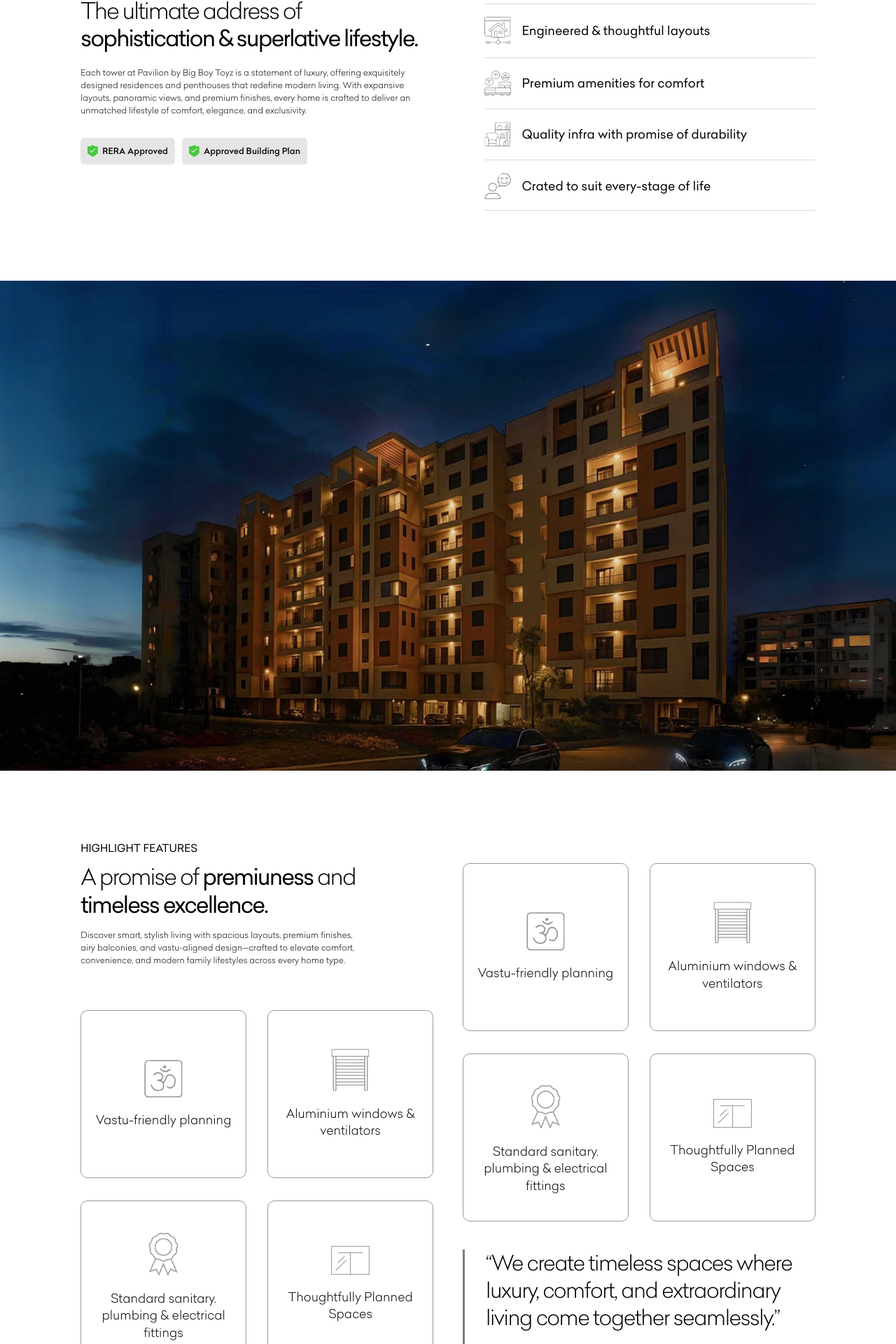
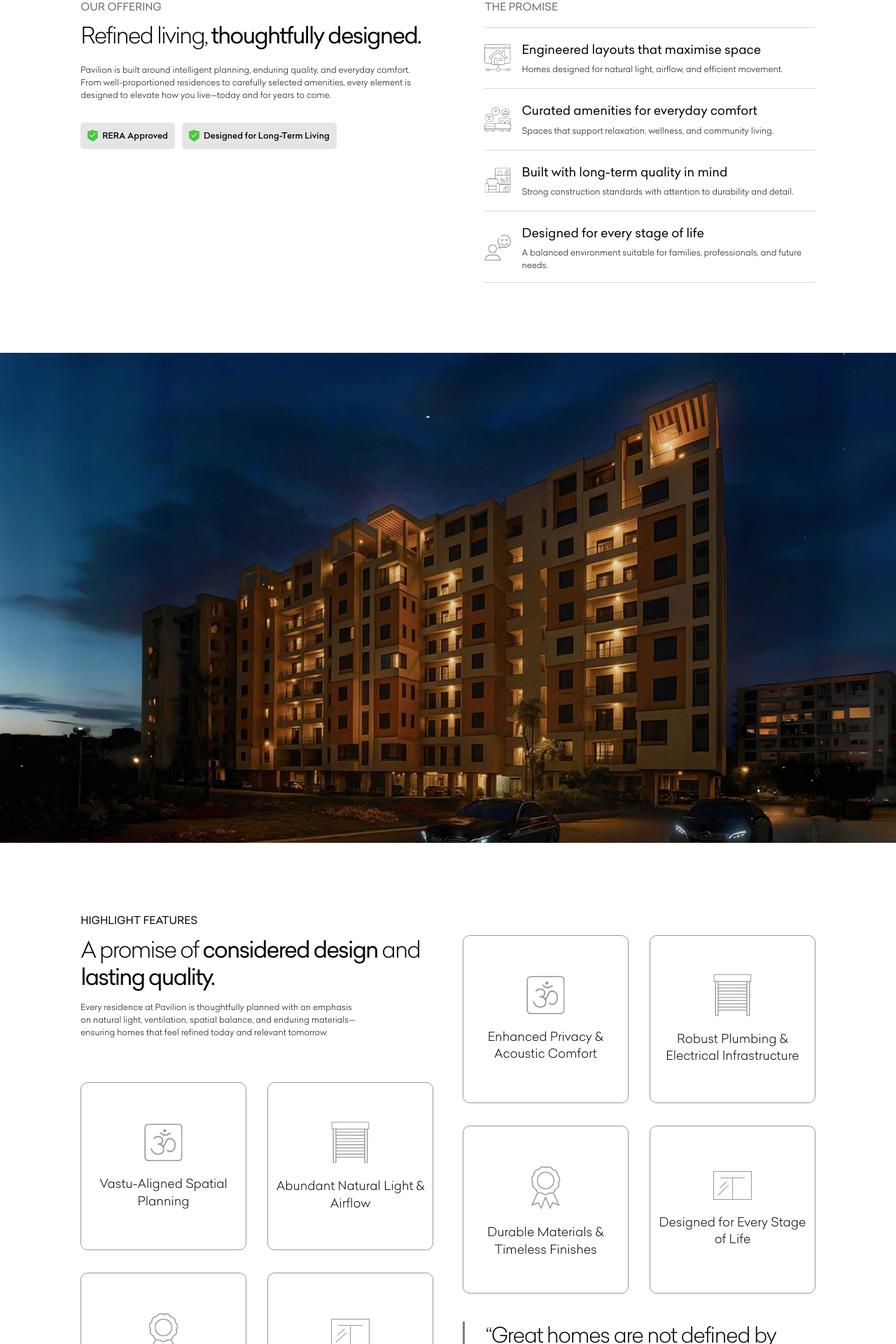
Before and after one commit to MihirBairagi/BBTRealty, a Next.js app: page /detail-page in a window 1280 px wide. Shown: the part 848-2768 px from the top of the page at 70% size. Built offline with nearby package versions, Linux system fonts and the light colour scheme.

Commit message:
content updated

```diff
--- a/Components/DetailPage/OfferingSection/OfferingSection.jsx
+++ b/Components/DetailPage/OfferingSection/OfferingSection.jsx
@@ -191,9 +191,9 @@ function OfferingSection() {
             >
                 <div className="text-box lg:w-[47%]">
                         <p className='max-[1023px]:text-[1.5rem] f-22 uppercase mb-[1rem] lg:text-[#6C6C6C]' >OUR OFFERING</p>
-                        <h2 className='font-[300] leading-[1.2] tracking-[-0.2rem]' >The ultimate address of <strong>sophistication &  superlative lifestyle.</strong></h2>
+                        <h2 className='font-[300] leading-[1.2] tracking-[-0.2rem]' >Refined living, <strong>thoughtfully designed.</strong></h2>
 
-                        <p className='para mt-[2rem]' >Each tower at Pavilion by Big Boy Toyz is a statement of luxury, offering exquisitely designed residences and penthouses that redefine modern living. With expansive layouts, panoramic views, and premium finishes, every home is crafted to deliver an unmatched lifestyle of comfort, elegance, and exclusivity.</p>
+                        <p className='para mt-[2rem]' >Pavilion is built around intelligent planning, enduring quality, and everyday comfort. From well-proportioned residences to carefully selected amenities, every element is designed to elevate how you live—today and for years to come.</p>
 
                         <div className="items-center flex mt-[2rem] lg:mt-[3rem]">
                             <div className="flex items-center bg-[#E5E5E5] p-[1rem] rounded-[0.5rem] 3xl:-[1.4rem] mr-[1rem] 3xl:mr-[2rem]">
@@ -202,7 +202,7 @@ function OfferingSection() {
                             </div>
                             <div className="flex items-center bg-[#E5E5E5] p-[1rem] rounded-[0.5rem]">
                                 <img className='mr-[0.6rem] w-[1.6rem] lg:w-[1.5rem] 3xl:w-[2.2rem]' src="/images/a-intro-green-check.png" alt="" />
-                                <p className='max-[1023px]:text-[1.15rem] para lg:font-[500]' >Approved Building Plan</p>
+                                <p className='max-[1023px]:text-[1.15rem] para lg:font-[500]' >Designed for Long-Term Living</p>
                             </div>
                         </div>
                 </div>
@@ -210,20 +210,32 @@ function OfferingSection() {
                         <p className='max-[1023px]:text-[1.5rem] f-22 uppercase mb-[1rem] lg:text-[#6C6C6C]' >The Promise</p>
                         <ul>
                             <li className='flex items-center mt-[1.2rem] pt-[1.2rem] lg:pt-[1.5rem] lg:mt-[1.5rem] border-t last:border-b last:pb-[1.5rem] border-[#D9D9D9] xl:pt-[1.8rem] xl:mt-[1.8rem] 3xl:pt-[2.2rem] 3xl:mt-[2.2rem]' >
-                                <img className='mr-[1.5rem] w-[4rem] lg:w-[3.5rem] object-contain xl:w-[3.8rem] 3xl:w-[5rem] 3xl:mr-[2.5rem]' src="/images/cd-offer-1.png" alt="" />
-                                <p className='max-[1023px]:text-[1.7rem] f-26 font-medium lg:font-[400]' >Engineered & thoughtful layouts</p>
+                                    <img className='mr-[1.5rem] w-[4rem] lg:w-[3.5rem] object-contain xl:w-[3.8rem] 3xl:w-[5rem] 3xl:mr-[2.5rem]' src="/images/cd-offer-1.png" alt="" />
+                                    <div className="text">
+                                        <p className='max-[1023px]:text-[1.7rem] f-26 font-medium lg:font-[400]' >Engineered layouts that maximise space</p>
+                                        <p className='para mt-[0.6rem]' > Homes designed for natural light, airflow, and efficient movement.</p>
+                                    </div>
                             </li>
                              <li className='flex items-center mt-[1.2rem] pt-[1.2rem] lg:pt-[1.5rem] lg:mt-[1.5rem] border-t last:border-b last:pb-[1.5rem] border-[#D9D9D9] xl:pt-[1.8rem] xl:mt-[1.8rem] 3xl:pt-[2.2rem] 3xl:mt-[2.2rem]' >
-                                <img className='mr-[1.5rem] w-[4rem] lg:w-[3.5rem] object-contain xl:w-[3.8rem] 3xl:w-[5rem] 3xl:mr-[2.5rem]' src="/images/cd-offer-2.png" alt="" />
-                                <p className='max-[1023px]:text-[1.7rem] f-26 font-medium lg:font-[400]' >Premium amenities for comfort</p>
+                                    <img className='mr-[1.5rem] w-[4rem] lg:w-[3.5rem] object-contain xl:w-[3.8rem] 3xl:w-[5rem] 3xl:mr-[2.5rem]' src="/images/cd-offer-2.png" alt="" />
+                                    <div className="text">
+                                        <p className='max-[1023px]:text-[1.7rem] f-26 font-medium lg:font-[400]' >Curated amenities for everyday comfort</p>
+                                        <p className='para mt-[0.6rem]' >  Spaces that support relaxation, wellness, and community living.</p>
+                                    </div>
                             </li>
                              <li className='flex items-center mt-[1.2rem] pt-[1.2rem] lg:pt-[1.5rem] lg:mt-[1.5rem] border-t last:border-b last:pb-[1.5rem] border-[#D9D9D9] xl:pt-[1.8rem] xl:mt-[1.8rem] 3xl:pt-[2.2rem] 3xl:mt-[2.2rem]' >
-                                <img className='mr-[1.5rem] w-[4rem] lg:w-[3.5rem] object-contain xl:w-[3.8rem] 3xl:w-[5rem] 3xl:mr-[2.5rem]' src="/images/cd-offer-3.png" alt="" />
-                                <p className='max-[1023px]:text-[1.7rem] f-26 font-medium lg:font-[400]' >Quality infra with promise of durability</p>
+                                    <img className='mr-[1.5rem] w-[4rem] lg:w-[3.5rem] object-contain xl:w-[3.8rem] 3xl:w-[5rem] 3xl:mr-[2.5rem]' src="/images/cd-offer-3.png" alt="" />
+                                    <div className="text">
+                                        <p className='max-[1023px]:text-[1.7rem] f-26 font-medium lg:font-[400]' >Built with long-term quality in mind</p>
+                                        <p className='para mt-[0.6rem]' >Strong construction standards with attention to durability and detail.</p>
+                                    </div>
                             </li>
                              <li className='flex items-center mt-[1.2rem] pt-[1.2rem] lg:pt-[1.5rem] lg:mt-[1.5rem] border-t last:border-b last:pb-[1.5rem] border-[#D9D9D9] xl:pt-[1.8rem] xl:mt-[1.8rem] 3xl:pt-[2.2rem] 3xl:mt-[2.2rem]' >
-                                <img className='mr-[1.5rem] w-[4rem] lg:w-[3.5rem] object-contain xl:w-[3.8rem] 3xl:w-[5rem] 3xl:mr-[2.5rem]' src="/images/cd-offer-4.png" alt="" />
-                                <p className='max-[1023px]:text-[1.7rem] f-26 font-medium lg:font-[400]' >Crated to suit every-stage of life</p>
+                                    <img className='mr-[1.5rem] w-[4rem] lg:w-[3.5rem] object-contain xl:w-[3.8rem] 3xl:w-[5rem] 3xl:mr-[2.5rem]' src="/images/cd-offer-4.png" alt="" />
+                                    <div className="text">
+                                        <p className='max-[1023px]:text-[1.7rem] f-26 font-medium lg:font-[400]' >Designed for every stage of life</p>
+                                        <p className='para mt-[0.6rem]' > A balanced environment suitable for families, professionals, and future needs.</p>
+                                    </div>
                             </li>
                         </ul>
 
@@ -246,25 +258,25 @@ function OfferingSection() {
             <div className="flex flex-wrap lg:justify-between">
                 <div className="lg:w-[48%]">
                     <p className='max-[1023px]:text-[1.5rem] f-22 uppercase mb-[1rem]' >HIGHLIGHT FEATURES</p>
-                    <h2 className='font-[300] leading-[1.2] tracking-[-0.2rem] mb-[1.5rem]' >A promise of <strong>premiuness</strong> and <strong>timeless excellence.</strong></h2>
-                    <p className='para lg:w-[80%]' >Discover smart, stylish living with spacious layouts, premium finishes, airy balconies, and vastu-aligned design—crafted to elevate comfort, convenience, and modern family lifestyles across every home type.</p>
+                    <h2 className='font-[300] leading-[1.2] tracking-[-0.2rem] mb-[1.5rem]' >A promise of <strong>considered design</strong> and <strong>lasting quality.</strong></h2>
+                    <p className='para lg:w-[80%]' >Every residence at Pavilion is thoughtfully planned with an emphasis on natural light, ventilation, spatial balance, and enduring materials—ensuring homes that feel refined today and relevant tomorrow.</p>
 
                     <ul className='flex items-center flex-wrap justify-between mt-[3rem]' >
                         <li className='px-[1rem] py-[3rem] h-full border border-[#5d5d5da2] mt-[1.5rem] rounded-[1rem] w-[48%] h-fill-available flex justify-center flex-col lg:w-[47%] lg:min-h-[18rem] lg:mt-[2.8rem] xl:mt-[3.2rem] xl:min-h-[24rem] 3xl:min-h-[34rem] 3xl:mt-[4.5rem]' >
                             <img className='w-[4rem] mb-[2rem] mx-auto xl:w-[5.5rem] ' src="/images/dp-feature-icon-1.webp" alt="" />
-                            <p className='max-[1023px]:text-[1.7rem] f-26 text-center font-[300] leading-[1.4]' >Vastu-friendly planning</p>
+                            <p className='max-[1023px]:text-[1.7rem] f-26 text-center font-[300] leading-[1.4]' >Vastu-Aligned Spatial Planning</p>
                         </li>
                         <li className='px-[1rem] py-[3rem] h-full border border-[#5d5d5da2] mt-[1.5rem] rounded-[1rem] w-[48%] h-fill-available flex justify-center flex-col lg:w-[47%] lg:min-h-[18rem] lg:mt-[2.8rem] xl:mt-[3.2rem] xl:min-h-[24rem] 3xl:min-h-[34rem] 3xl:mt-[4.5rem]' >
                             <img className='w-[4rem] mb-[2rem] mx-auto xl:w-[5.5rem] ' src="/images/dp-feature-icon-2.webp" alt="" />
-                            <p className='max-[1023px]:text-[1.7rem] f-26 text-center font-[300] leading-[1.4]' >Aluminium windows & ventilators</p>
+                            <p className='max-[1023px]:text-[1.7rem] f-26 text-center font-[300] leading-[1.4]' >Abundant Natural Light & Airflow</p>
                         </li>
                         <li className='px-[1rem] py-[3rem] h-full border border-[#5d5d5da2] mt-[1.5rem] rounded-[1rem] w-[48%] h-fill-available flex justify-center flex-col lg:w-[47%] lg:min-h-[18rem] lg:mt-[2.8rem] xl:mt-[3.2rem] xl:min-h-[24rem] 3xl:min-h-[34rem] 3xl:mt-[4.5rem]' >
                             <img className='w-[4rem] mb-[2rem] mx-auto xl:w-[5.5rem] ' src="/images/dp-feature-icon-3.webp" alt="" />
-                            <p className='max-[1023px]:text-[1.7rem] f-26 text-center font-[300] leading-[1.4]' >Standard sanitary. plumbing & electrical fittings</p>
+                            <p className='max-[1023px]:text-[1.7rem] f-26 text-center font-[300] leading-[1.4]' >Optimised Room Proportions</p>
                         </li>
                         <li className='px-[1rem] py-[3rem] h-full border border-[#5d5d5da2] mt-[1.5rem] rounded-[1rem] w-[48%] h-fill-available flex justify-center flex-col lg:w-[47%] lg:min-h-[18rem] lg:mt-[2.8rem] xl:mt-[3.2rem] xl:min-h-[24rem] 3xl:min-h-[34rem] 3xl:mt-[4.5rem]' >
                             <img className='w-[4rem] mb-[2rem] mx-auto xl:w-[5.5rem] ' src="/images/dp-feature-icon-4.webp" alt="" />
-                            <p className='max-[1023px]:text-[1.7rem] f-26 text-center font-[300] leading-[1.4]' >Thoughtfully Planned Spaces</p>
+                            <p className='max-[1023px]:text-[1.7rem] f-26 text-center font-[300] leading-[1.4]' >Spacious Balconies & Open Views</p>
                         </li>
 
                     </ul>
@@ -273,19 +285,19 @@ function OfferingSection() {
                     <ul className='flex items-center flex-wrap justify-between' >
                         <li className='px-[1rem] py-[3rem] h-full border border-[#5d5d5da2] mt-[1.5rem] rounded-[1rem] w-[48%] h-fill-available flex justify-center flex-col lg:w-[47%] lg:min-h-[18rem] lg:mt-[2.8rem] xl:mt-[3.2rem] xl:min-h-[24rem] 3xl:min-h-[34rem] 3xl:mt-[4.5rem]' >
                             <img className='w-[4rem] mb-[2rem] mx-auto xl:w-[5.5rem] ' src="/images/dp-feature-icon-1.webp" alt="" />
-                            <p className='max-[1023px]:text-[1.7rem] f-26 text-center font-[300] leading-[1.4]' >Vastu-friendly planning</p>
+                            <p className='max-[1023px]:text-[1.7rem] f-26 text-center font-[300] leading-[1.4]' >Enhanced Privacy & Acoustic Comfort</p>
                         </li>
                         <li className='px-[1rem] py-[3rem] h-full border border-[#5d5d5da2] mt-[1.5rem] rounded-[1rem] w-[48%] h-fill-available flex justify-center flex-col lg:w-[47%] lg:min-h-[18rem] lg:mt-[2.8rem] xl:mt-[3.2rem] xl:min-h-[24rem] 3xl:min-h-[34rem] 3xl:mt-[4.5rem]' >
                             <img className='w-[4rem] mb-[2rem] mx-auto xl:w-[5.5rem] ' src="/images/dp-feature-icon-2.webp" alt="" />
-                            <p className='max-[1023px]:text-[1.7rem] f-26 text-center font-[300] leading-[1.4]' >Aluminium windows & ventilators</p>
+                            <p className='max-[1023px]:text-[1.7rem] f-26 text-center font-[300] leading-[1.4]' >Robust Plumbing & Electrical Infrastructure</p>
                         </li>
                         <li className='px-[1rem] py-[3rem] h-full border border-[#5d5d5da2] mt-[1.5rem] rounded-[1rem] w-[48%] h-fill-available flex justify-center flex-col lg:w-[47%] lg:min-h-[18rem] lg:mt-[2.8rem] xl:mt-[3.2rem] xl:min-h-[24rem] 3xl:min-h-[34rem] 3xl:mt-[4.5rem]' >
                             <img className='w-[4rem] mb-[2rem] mx-auto xl:w-[5.5rem] ' src="/images/dp-feature-icon-3.webp" alt="" />
-                            <p className='max-[1023px]:text-[1.7rem] f-26 text-center font-[300] leading-[1.4]' >Standard sanitary. plumbing & electrical fittings</p>
+                            <p className='max-[1023px]:text-[1.7rem] f-26 text-center font-[300] leading-[1.4]' >Durable Materials & Timeless Finishes</p>
                         </li>
                         <li className='px-[1rem] py-[3rem] h-full border border-[#5d5d5da2] mt-[1.5rem] rounded-[1rem] w-[48%] h-fill-available flex justify-center flex-col lg:w-[47%] lg:min-h-[18rem] lg:mt-[2.8rem] xl:mt-[3.2rem] xl:min-h-[24rem] 3xl:min-h-[34rem] 3xl:mt-[4.5rem]' >
                             <img className='w-[4rem] mb-[2rem] mx-auto xl:w-[5.5rem] ' src="/images/dp-feature-icon-4.webp" alt="" />
-                            <p className='max-[1023px]:text-[1.7rem] f-26 text-center font-[300] leading-[1.4]' >Thoughtfully Planned Spaces</p>
+                            <p className='max-[1023px]:text-[1.7rem] f-26 text-center font-[300] leading-[1.4]' >Designed for Every Stage of Life</p>
                         </li>
                     </ul>
                     <div className="mt-[4rem] mb-[2.5rem] border-l-[0.3rem] border-[#7C7C7C] pl-[3rem] lg:mb-[0]"
@@ -293,10 +305,8 @@ function OfferingSection() {
                         data-aos-easing="linear"
                         data-aos-duration="500"
                     >
-                        <h3 className='max-[1023px]:text-[2.5rem] mb-[2rem] font-[300] lg:leading-[1.3] lg:tracking-tighter 3xl:text-[3.5rem]' >“We create timeless spaces where luxury, comfort, and extraordinary living come together seamlessly.”</h3>
-                        <a target='_blank' href="https://www.bigboytoyz.com/" >
-                            <p className='max-[1023px]:text-[1.6rem] f-24 text-[#959595]' >@bigboytoyz_india</p>
-                        </a>
+                        <h3 className='max-[1023px]:text-[2.5rem] mb-[2rem] font-[300] lg:leading-[1.3] lg:tracking-tighter 3xl:text-[3.5rem]' >“Great homes are not defined by luxury alone, but by how effortlessly they fit into everyday life.”</h3>
+                        <p className='max-[1023px]:text-[1.6rem] f-24 text-[#959595]' >— Pavilion by BBT Realty</p>
                     </div>
                 </div>
             </div>
@@ -311,8 +321,8 @@ function OfferingSection() {
                 data-aos-duration="500"
             >
                 <p className='max-[1023px]:text-[1.5rem] f-22 uppercase mb-[1rem]' >Gallery </p>
-                <h2 className='font-[300] leading-[1.2] tracking-[-0.2rem] mb-[1rem]' ><strong>Gallery </strong>of the project pavilion</h2>
-                <p className='para' >Explore stunning visuals showcasing Pavilion’s architecture, lifestyle, interiors, and amenities crafted for elevated modern living.</p>
+                <h2 className='font-[300] leading-[1.2] tracking-[-0.2rem] mb-[1rem]' >A closer look at life <strong>inside Pavilion</strong></h2>
+                <p className='para' >A visual walkthrough of Pavilion’s architecture, interiors, and lifestyle amenities.</p>
                 <ul className='flex flex-wrap gap-[1.5rem] lg:gap-y-[2.2rem] lg:gap-x-[2.5%] mt-[4rem] 3xl:gap-y-[3.5rem] 3xl:mt-[5rem]' >
                     <li className='w-[100%]' >
                         <img className='rounded-[1.5rem] w-full' src="/images/db-gallery-1.webp" alt="" />
@@ -516,7 +526,7 @@ function OfferingSection() {
             <div className="lg:flex lg:items-center text-center lg:text-start lg:justify-between">
                 <div className="mb-[1.5rem] lg:w-[40%]">
                     <p className='max-[1023px]:text-[1.5rem] f-22 uppercase mb-[1rem]' >Project AMENITIES</p>
-                    <h2 className='font-[300] leading-[1.2] tracking-[-0.2rem]' >Amenities at pavilion <strong>the experience in millions.</strong></h2>
+                    <h2 className='font-[300] leading-[1.2] tracking-[-0.2rem]' >Spaces curated for <strong>comfort, community, and everyday living.</strong></h2>
                 </div>
                 <p className='para lg:w-[30%]' >Crafted with precision and high-grade materials, these specifications ensure durability, comfort, safety, and a refined living experience across every corner of your home.</p>
             </div>
@@ -708,16 +718,16 @@ function OfferingSection() {
                     </div>
                     <div className='lg:flex lg:items-center' >
                         <div>
-                            <p className='max-[1023px]:text-[2rem] f-26 font-medium tracking-[-0.1rem] lg:tracking-[0] mb-[1rem]' >Schedule a visit today!</p>
+                            <p className='max-[1023px]:text-[2rem] f-26 font-medium tracking-[-0.1rem] lg:tracking-[0] mb-[1rem]' >Plan a private walkthrough</p>
                             <div className="flex flex-col lg:flex-row">
                                 <p className='max-[1023px]:text-[1.4rem] f-24 text-[#808080] flex pb-[0.8rem] mb-[0.8rem] lg:pb-0 lg:mb-0 3xl:px-[2rem]'>
-                                    12 sloths remaining
+                                    Limited visit slots available
                                 </p>
                             </div>
                         </div>
                         <div className='lg:ml-[3rem] 3xl:ml-[4.5rem]' >
                             <Link href="" className='max-[1023px]:text-[1.5rem] max-[1023px]:h-[5rem] com-btn bg-black text-white border-[white] font-normal justify-center' >
-                                Share Details
+                                Request Visit
                             </Link>
                         </div>
                     </div>
```
Also changed, not shown: Components/DetailPage/BannerSection/BannerSection.jsx (+9 -4 lines), Components/Homepage/BannerSection/BannerSection.jsx (+10 -7 lines), Components/Homepage/IntroSection/IntroSection.jsx (+16 -16 lines).
